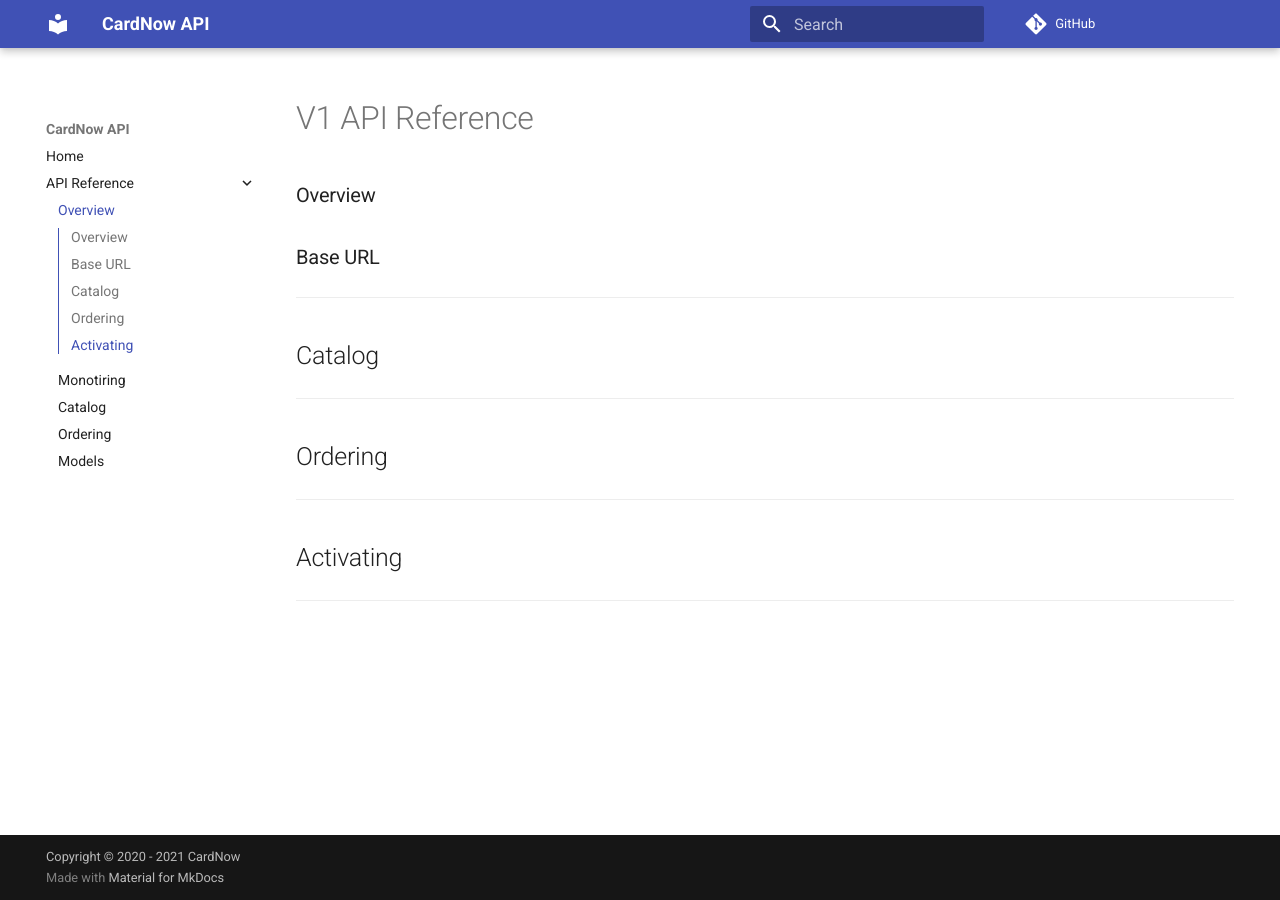
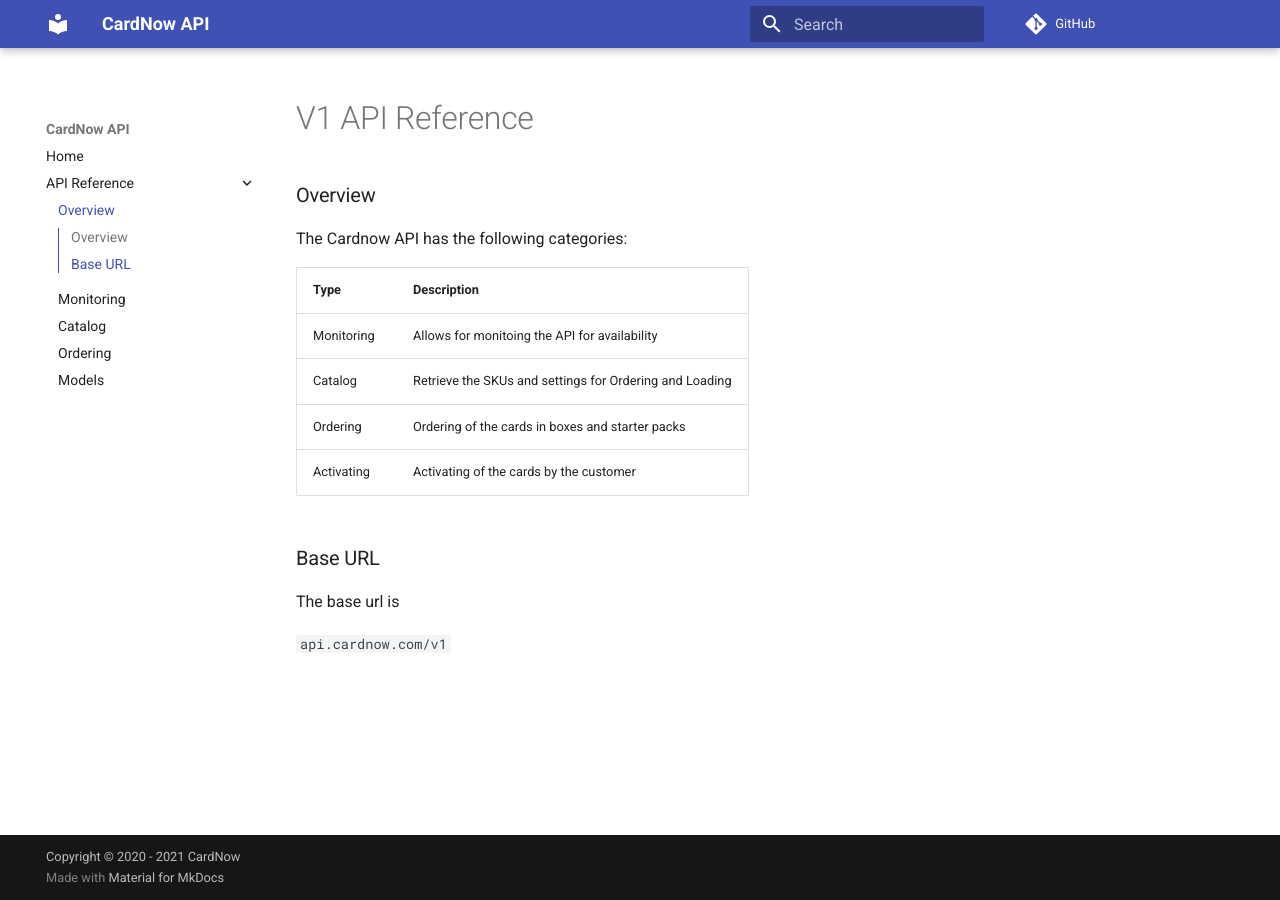
Before and after one commit to RewardLayer/CardNow-docs, an MkDocs documentation site: the page built from docs/api-reference.md, in a window 1280 px wide. Built offline with MkDocs 1.6.1 and Material for MkDocs 9.7.7, drawn with Linux system fonts in a browser that asks for light colours; comment, search, counter and statistics services are not loaded.

Commit message:
overview of the API

```diff
--- a/docs/api-reference.md
+++ b/docs/api-reference.md
@@ -2,14 +2,18 @@
 
 ### Overview
 
+The Cardnow API has the following categories:
+
+|Type|Description |
+|---|---|
+|Monitoring|Allows for monitoing the API for availability
+|Catalog|Retrieve the SKUs and settings for Ordering and Loading|
+|Ordering|Ordering of the cards in boxes and starter packs|
+|Activating|Activating of the cards by the customer|
+
+
 ### Base URL
 
+The base url is
 
-***
-## Catalog
-
-***
-## Ordering
-***
-## Activating
-***
+`api.cardnow.com/v1`
--- a/mkdocs.yml
+++ b/mkdocs.yml
@@ -5,7 +5,7 @@
     - Home: 'index.md'
     - 'API Reference':
           - 'Overview': 'api-reference.md'
-          - 'Monotiring': 'monitoring.md'
+          - 'Monitoring': 'monitoring.md'
           - 'Catalog': 'catalog.md'
           - 'Ordering': 'ordering.md'
           - 'Models': 'models.md'
```
